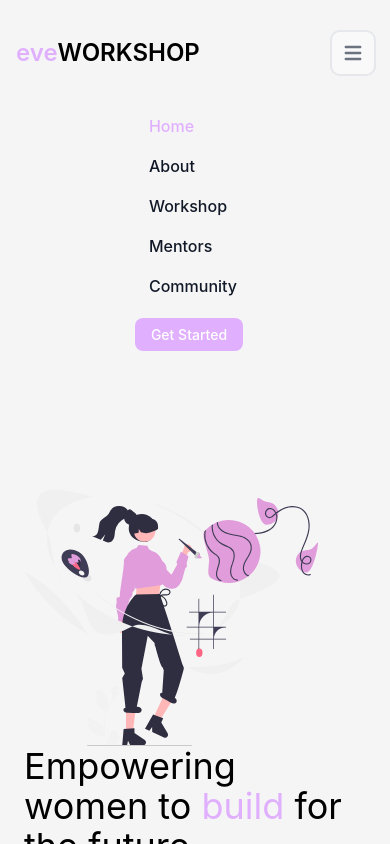
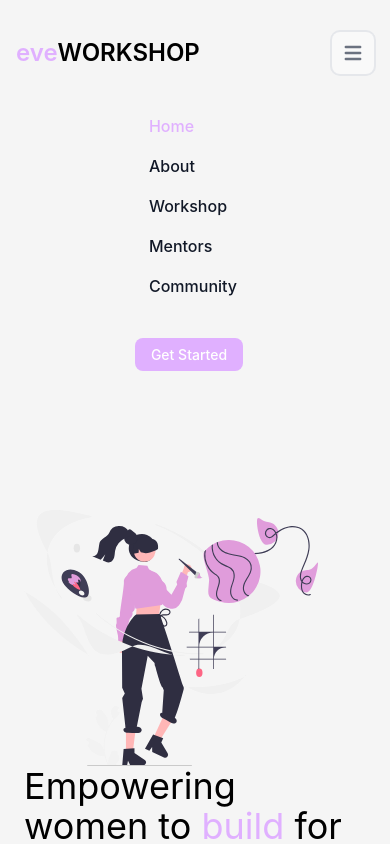
Before and after one commit to Jussy562/eveworkshop, a React (Vite) app: page / in a window 390 px wide. Both pictures are taken after a click on the button "Open main menu". Shown: the top 844 px of the page. Built offline with nearby package versions, Linux system fonts and the light colour scheme; no server answers.

Commit message:
fix:navbar

```diff
--- a/src/components/navbar/navbar.jsx
+++ b/src/components/navbar/navbar.jsx
@@ -25,7 +25,7 @@ function    Navbar() {
                     </button>
                 </div>
                 <div class={`items-center justify-between w-full md:flex md:flex-row md:w-2/3 md:order-1 ${open ? 'flex flex-col' : 'hidden'}`} id="navbar-cta">
-                    <ul class="flex flex-col font-medium p-4 md:p-0 mt-4 border-none  rounded-lg bg-none md:flex-row md:space-x-8 md:mt-0  md:bg-none dark:bg-gray-800 md:dark:bg-none dark:border-none">
+                    <ul class="flex flex-col font-medium p-4  md:p-0 mt-4 mb-5 md:mb-0 border-none  rounded-lg bg-none md:flex-row md:space-x-8 md:mt-0  md:bg-none dark:bg-none md:dark:bg-none dark:border-none">
                     <li onClick={toggleNav}>
                         <Link to="/">
                             <a href="#" class="transition ease-in-out delay-100 block py-2 pl-3 pr-4 text-[#e0b0ff] bg-nonerounded md:bg-none tw-ring-color-none md:text-[#e0b0ff] md:p-0 md:dark:text-[#e0b0ff] hover:text-[#d08ffb] " >Home</a>
--- a/src/components/workshop/projectDetails.jsx
+++ b/src/components/workshop/projectDetails.jsx
@@ -7,8 +7,8 @@ function ProjectDetails() {
     const { state } = useLocation();
     const { project } = state || {};
   return (
-    <div className='flex flex-col justify-center items-center bg-slate-300 py-10'>
-        <div className='w-2/3'>
+    <div className='flex flex-col justify-center items-center bg-slate-300 py-5 md:py-10 '>
+        <div className='w-full md:w-2/3'>
             <div className='w-full mb-6 '>
                 <img src={project.image} alt='project' />
 
```
